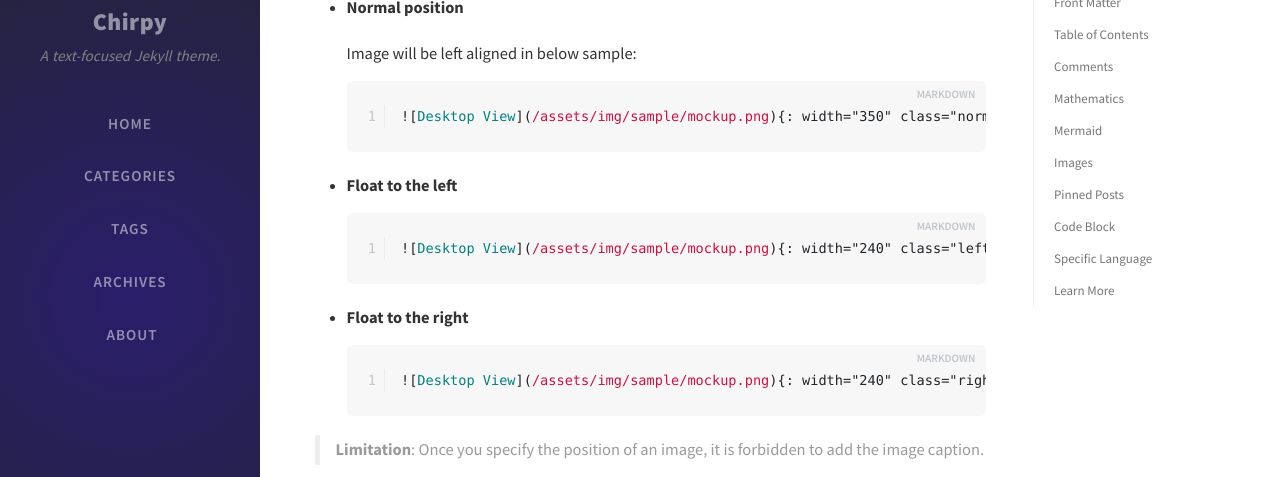
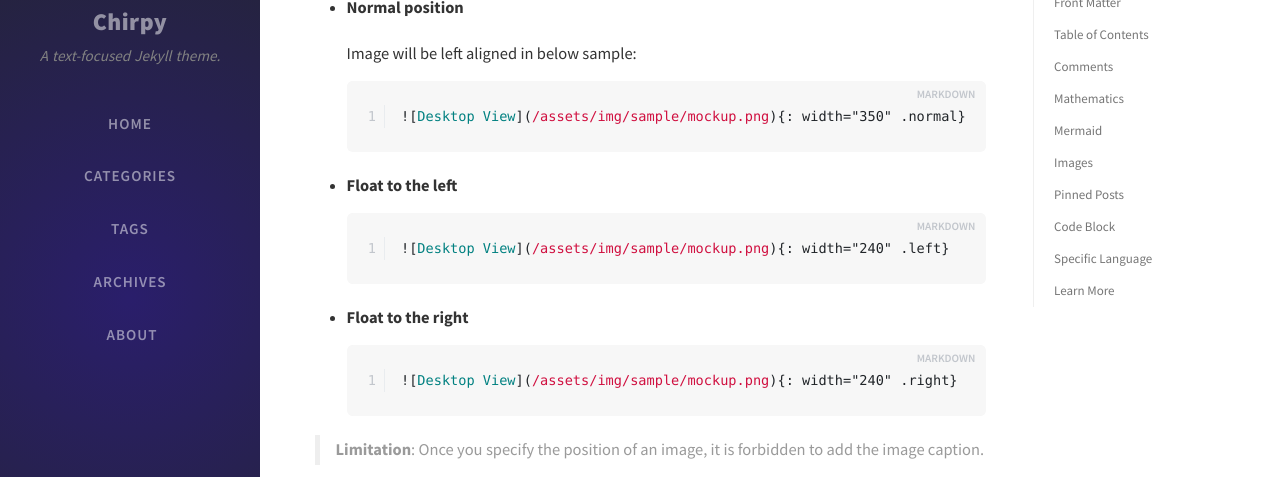
Before and after one commit to nicetrykiddo/writeups, a Jekyll site: the page built from _posts/2019-08-08-write-a-new-post.md, in a window 1280 px wide and 900 px high, scrolled down 3022 px. Shown: the part 152-629 px from the top of the window. Built offline with Jekyll 4.4.1, drawn with Linux system fonts in a browser that asks for light colours; nearby versions of some CDN libraries; comment, search, counter and statistics services are not loaded.

Commit message:
Simplify the image custom class statement

````diff
--- a/_posts/2019-08-08-write-a-new-post.md
+++ b/_posts/2019-08-08-write-a-new-post.md
@@ -118,19 +118,19 @@ By default, the image is centered, but you can specify the position by using one
   Image will be left aligned in below sample:
 
   ```markdown
-  ![Desktop View](/assets/img/sample/mockup.png){: width="350" class="normal"}
+  ![Desktop View](/assets/img/sample/mockup.png){: width="350" .normal}
   ```
 
 - **Float to the left**
 
   ```markdown
-  ![Desktop View](/assets/img/sample/mockup.png){: width="240" class="left"}
+  ![Desktop View](/assets/img/sample/mockup.png){: width="240" .left}
   ```
 
 - **Float to the right**
 
   ```markdown
-  ![Desktop View](/assets/img/sample/mockup.png){: width="240" class="right"}
+  ![Desktop View](/assets/img/sample/mockup.png){: width="240" .right}
   ```
 
 > **Limitation**: Once you specify the position of an image, it is forbidden to add the image caption.
````
Also changed, not shown: _posts/2019-08-08-text-and-typography.md (+3 -3 lines).
